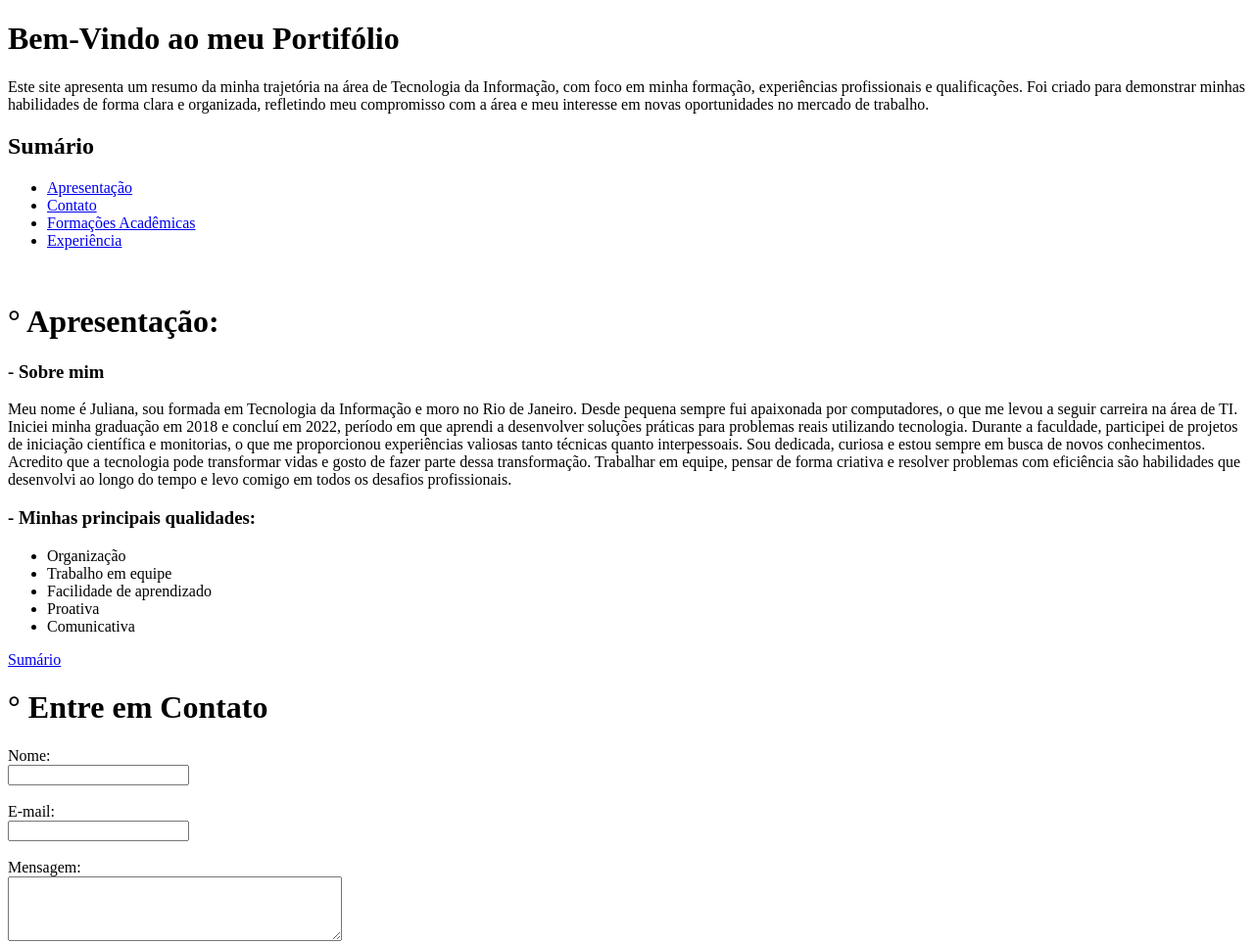
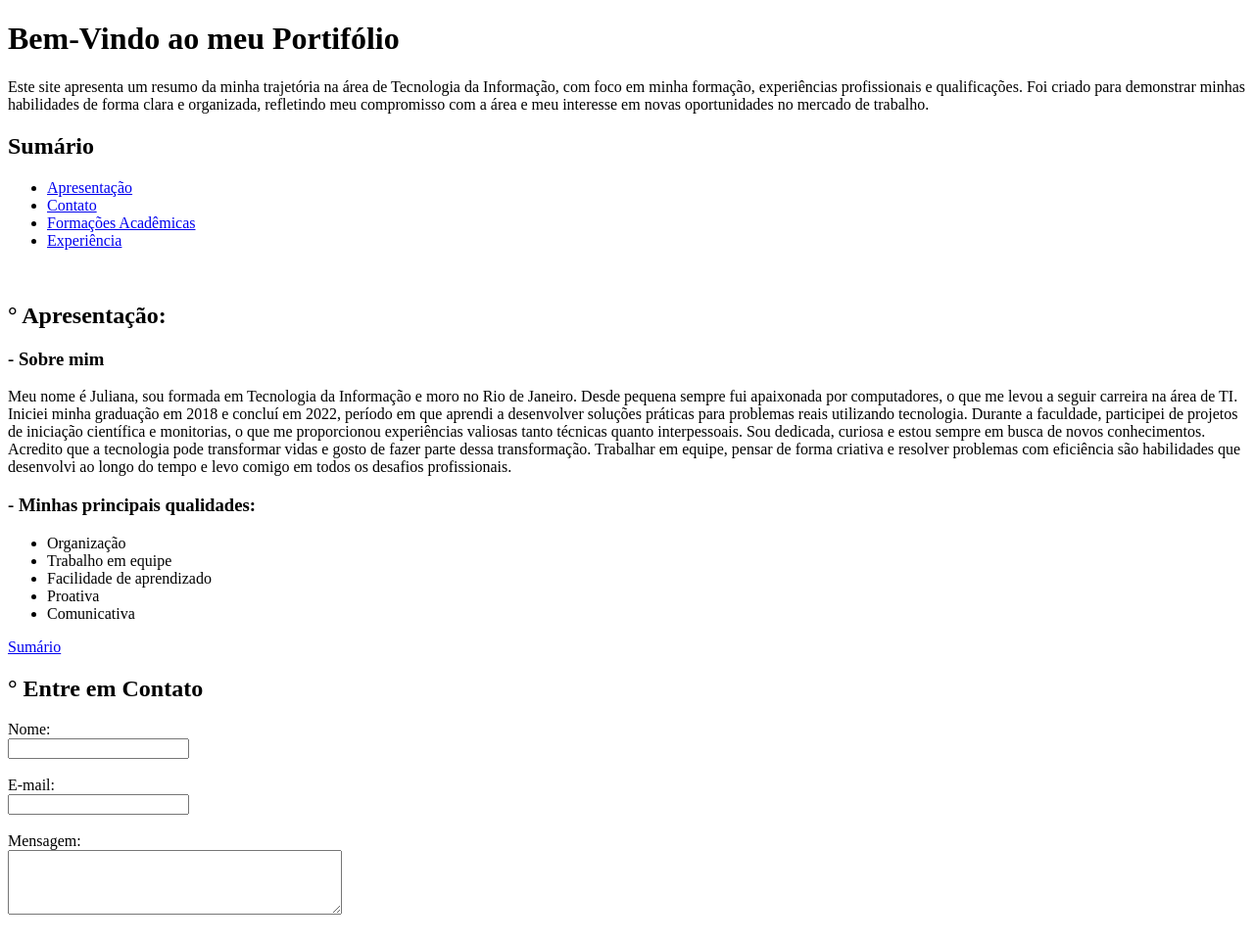
Before and after one commit to Emily2828/WEB1-LISTA1, a plain HTML site: page index.html in a window 1280 px wide. Shown: the top 964 px of the page at 98% size. Drawn offline with Linux system fonts and the light colour scheme.

Commit message:
Add files via upload

```diff
--- a/index.html
+++ b/index.html
@@ -21,7 +21,7 @@
         <br>
 
 
-        <h1 id="apre">° Apresentação: </h1>
+        <h2 id="apre">° Apresentação: </h2>
 
         <h3>- Sobre mim</h3>
         <p> Meu nome é Juliana, sou formada em Tecnologia da Informação e moro no Rio de Janeiro. Desde pequena sempre fui apaixonada por computadores, o que me levou a seguir carreira na área de TI. Iniciei minha graduação em 2018 e concluí em 2022, período em que aprendi a desenvolver soluções práticas para problemas reais utilizando tecnologia. Durante a faculdade, participei de projetos de iniciação científica e monitorias, o que me proporcionou experiências valiosas tanto técnicas quanto interpessoais. Sou dedicada, curiosa e estou sempre em busca de novos conhecimentos. Acredito que a tecnologia pode transformar vidas e gosto de fazer parte dessa transformação. Trabalhar em equipe, pensar de forma criativa e resolver problemas com eficiência são habilidades que desenvolvi ao longo do tempo e levo comigo em todos os desafios profissionais.</p>
@@ -39,7 +39,7 @@
 
         <br>
 
-        <h1 id="cont">° Entre em Contato</h1>
+        <h2 id="cont">° Entre em Contato</h2>
 
         <form>
             <label for="nome">Nome:</label><br>
```
